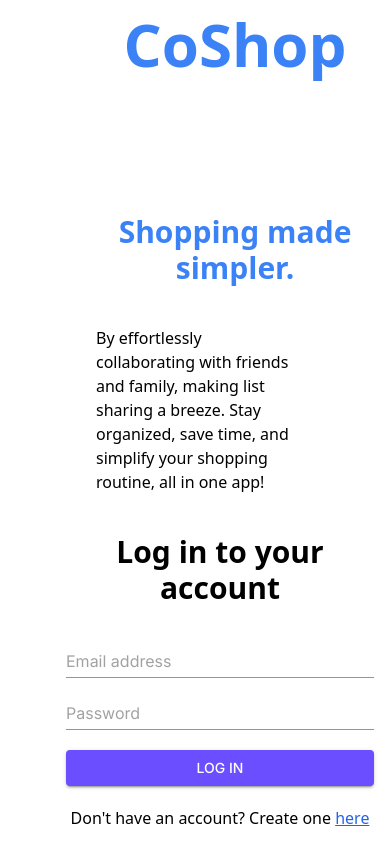
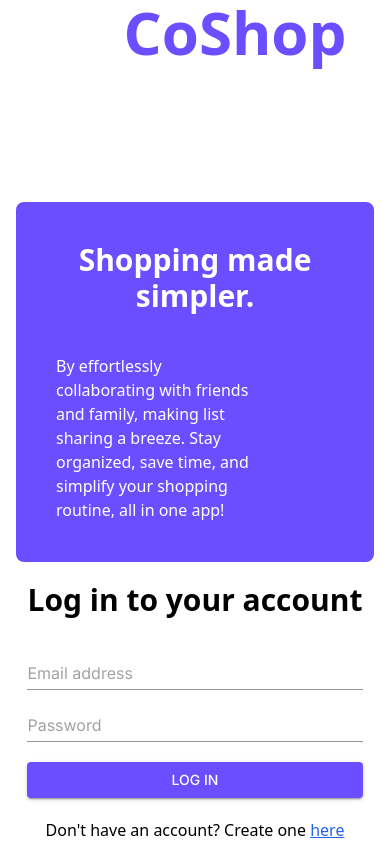
Before and after one commit to thecoshopteam/coshop-web, a React (Vite) app: page /login in a window 390 px wide. Built offline with nearby package versions, Linux system fonts and the light colour scheme; no server answers.

Commit message:
added some style changes regaurding theme color to login and register pages

```diff
--- a/src/pages/Login.jsx
+++ b/src/pages/Login.jsx
@@ -37,13 +37,13 @@ const Login = () => {
       style={{ display: "flex", flexDirection: "column", alignItems: "center" }}
     >
       <div style={{ marginBottom: "100px" }}>
-        <h1 className="mb-10 ml-20 text-center text-6xl font-bold text-blue-500 lg:ml-20">
+        <h1 className="mb-10 ml-20 text-center text-6xl font-bold text-brand lg:ml-20">
           CoShop
         </h1>
       </div>
       <div className="flex flex-col items-center lg:flex-row">
-        <div className="ml-20 lg:mr-0 lg:mt-5">
-          <h1 className="mb-10 text-center text-3xl font-bold text-blue-500">
+        <div className=" lg:mr-0 lg:mt-0 bg-brand rounded-lg pt-10 pl-10 pr-10">
+          <h1 className="mb-10 text-center text-3xl font-bold text-white">
             Shopping made simpler.
           </h1>
           <h2
@@ -52,14 +52,14 @@ const Login = () => {
               wordWrap: "break-word",
               textAlign: "left",
             }}
-            className="text-1xl mb-10 text-center text-black"
+            className="text-1xl mb-10 text-center text-white"
           >
             By effortlessly collaborating with friends and family, making list
             sharing a breeze. Stay organized, save time, and simplify your
             shopping routine, all in one app!
           </h2>
         </div>
-        <div style={{ marginLeft: "50px" }}>
+        <div className="ml-0 mt-5 lg:ml-10 ">
           <h1 className="mb-10 text-center text-3xl font-bold">
             Log in to your account
           </h1>
--- a/src/pages/Register.jsx
+++ b/src/pages/Register.jsx
@@ -42,7 +42,7 @@ const Register = () => {
       style={{ display: "flex", flexDirection: "column", alignItems: "center" }}
     >
       <div style={{ marginBottom: "100px" }}>
-        <h1 className="mb-10 text-center text-6xl font-bold text-blue-500">
+        <h1 className="mb-10 text-center text-6xl font-bold text-brand">
           CoShop
         </h1>
       </div>
--- a/tailwind.config.js
+++ b/tailwind.config.js
@@ -1,12 +1,7 @@
 /** @type {import('tailwindcss').Config} */
 export default {
   content: ["./index.html", "./src/**/*.{js,ts,jsx,tsx}"],
-  theme: {
-    extend: {
-      colors: {
-        brand: "#6B4EFF",
-      },
-    },
-  },
+  theme: {extend: {
+    colors: {"brand": "#6B4EFF" } } },
   plugins: [],
 };
```
